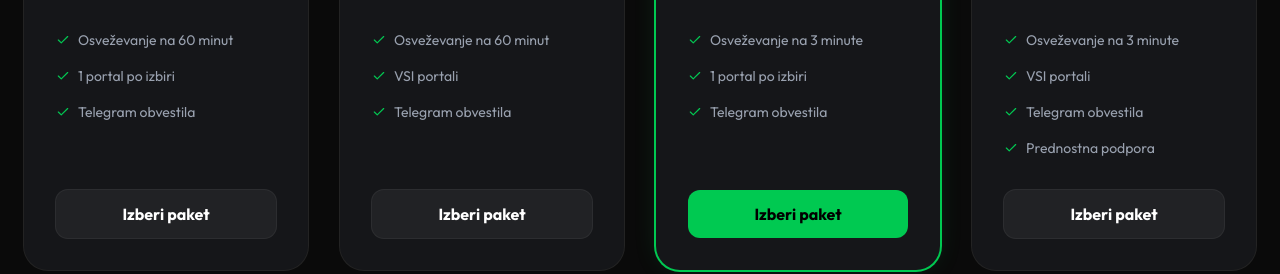
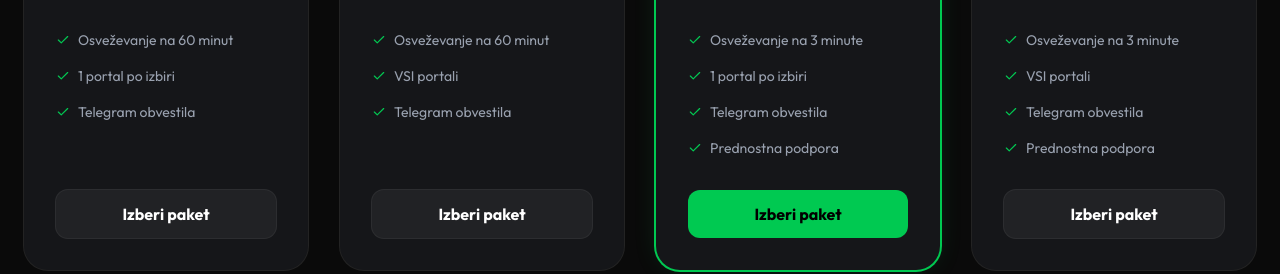
Before and after one commit to thebap-tist/WEBSITE-SCRAPER, a React (Vite) app: page / in a window 1280 px wide. Shown: the part 5300-5574 px from the top of the page. Built offline with nearby package versions, Linux system fonts and the light colour scheme.

Commit message:
feat: prednostna podpora

```diff
--- a/src/App.tsx
+++ b/src/App.tsx
@@ -531,6 +531,7 @@ export default function App() {
                 <li className="flex items-center gap-2"><Check size={14} className="text-green-500" /> Osveževanje na 3 minute</li>
                 <li className="flex items-center gap-2"><Check size={14} className="text-green-500" /> 1 portal po izbiri</li>
                 <li className="flex items-center gap-2"><Check size={14} className="text-green-500" /> Telegram obvestila</li>
+                <li className="flex items-center gap-2"><Check size={14} className="text-green-500" /> Prednostna podpora</li>
               </ul>
               <a href="https://buy.stripe.com/test_14A9AU4ix9iE0Hg0UIgQE02" target="_blank" rel="noopener noreferrer" className="mt-auto block w-full rounded-xl bg-green-500 py-3 text-center font-bold text-black transition-transform hover:scale-[1.02] active:scale-[0.98]">
                 Izberi paket
```
